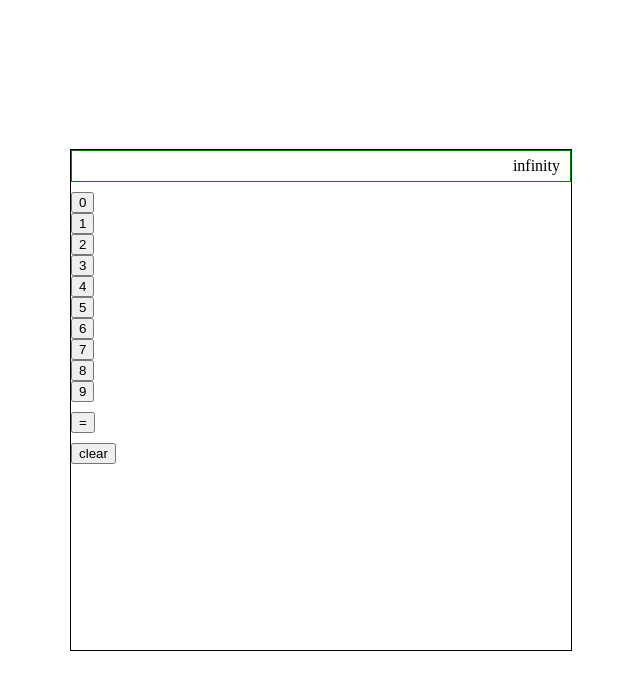
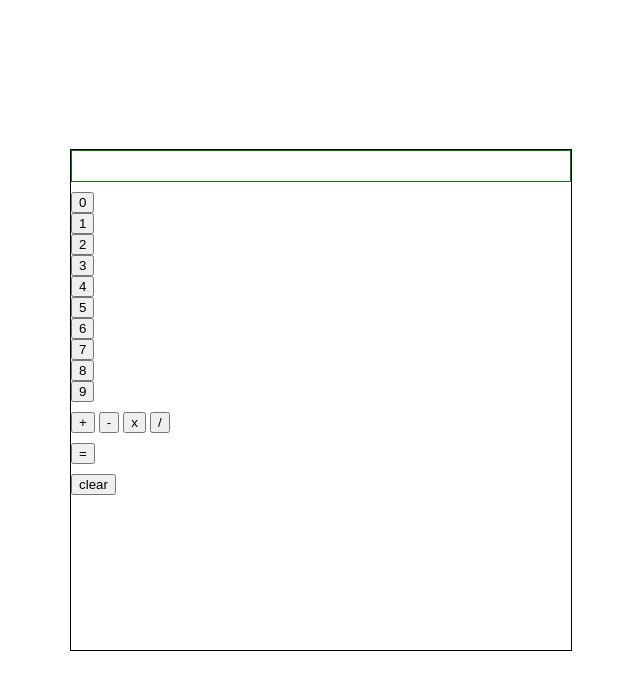
Before and after one commit to samiam120/Calculator, a plain HTML site: page index.html in a window 1280 px wide. Shown: the whole page, without its empty margins (319-959 px from the left). Drawn offline with Linux system fonts and the light colour scheme.

Commit message:
added operation buttons - addition, subtraction, multiplication, divison

```diff
--- a/index.html
+++ b/index.html
@@ -8,7 +8,7 @@
   </head>
   <body>
     <div id="calculator-container">
-      <div id="display">infinity</div>
+      <div id="display"></div>
       <div class="digits">
         <div id="zero"><button>0</button></div>
         <div id="one"><button>1</button></div>
@@ -21,6 +21,12 @@
         <div id="eight"><button>8</button></div>
         <div id="nine"><button>9</button></div>
       </div>
+      <div>
+        <button>+</button>
+        <button>-</button>
+        <button>x</button>
+        <button>/</button>
+      </div>
       <div id="equalsKey"><button>=</button></div>
       <div id="clearButton">
         <button>clear</button>
```
